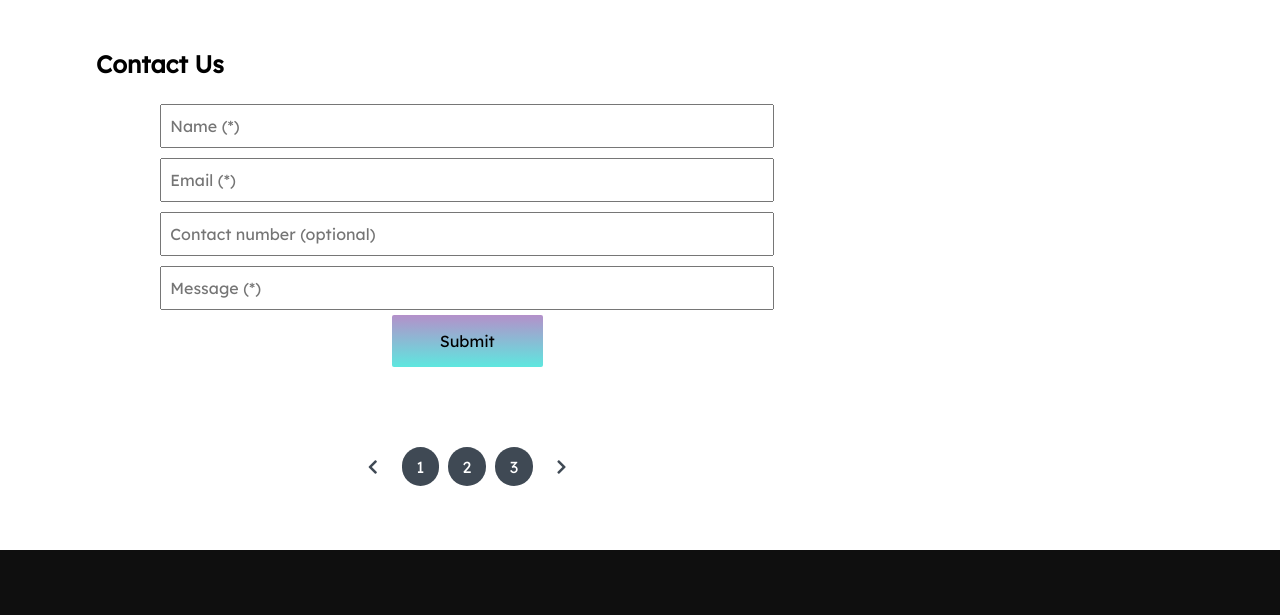
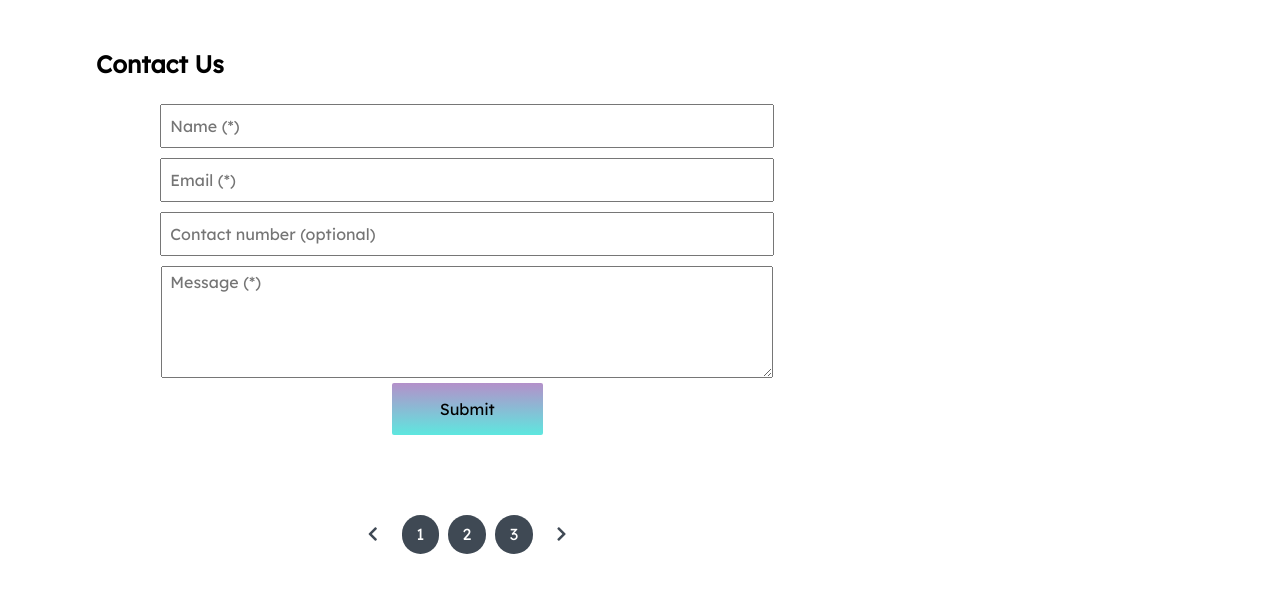
Before and after one commit to BhuvanaMeenakshiK/WITC_India, a plain HTML site: page index.html in a window 1280 px wide. Shown: the part 4651-5266 px from the top of the page. Drawn offline with Linux system fonts and the light colour scheme.

Commit message:
fix(app): Fixed Textarea and submission

```diff
--- a/index.html
+++ b/index.html
@@ -223,11 +223,11 @@
                     </div>
                     <div id="contactus" class="post-title">
                         <h2>Contact Us</h2>
-                        <form name="contact-form" class="contact_form">
+                        <form id="contact-form" name="contact-form" class="contact_form">
                             <input type="text" class="input-element" name="user_name" placeholder="Name (*)" required/>
                             <input type="email" class="input-element" name="user_email" placeholder="Email (*)" required/>
-                            <input type="phone" class="input-element" name="contact_number" placeholder="Contact number (optional)" required/>
-                            <input type="message" class="input-element" name="user_message" placeholder="Message (*)" required/>
+                            <input type="number" class="input-element" name="contact_number" placeholder="Contact number (optional)"/>
+                            <textarea type="message" class="input-element" name="user_message" placeholder="Message (*)" rows=5 columns=20 required></textarea>
                             <button type="submit" class="btn post-btn">Submit</button>
                         </form>
                     </div>
```
